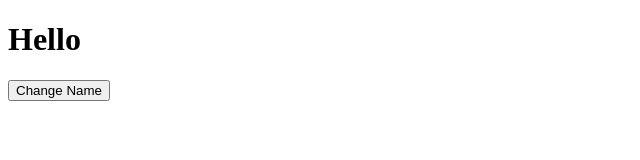
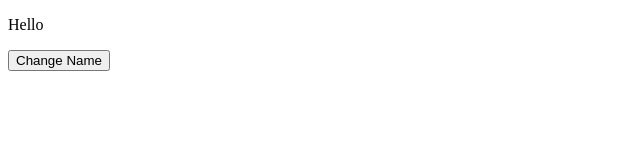
Before and after one commit to genarationth/web-js1-intro-exercise-jaturaorn, a plain HTML site: page Exercise1/index.html in a window 1280 px wide. Shown: the whole page, without its empty margins (0-640 px from the left). Drawn offline with Linux system fonts and the light colour scheme.

Commit message:
add and fix anything

```diff
--- a/Exercise1/index.html
+++ b/Exercise1/index.html
@@ -7,8 +7,9 @@
     <title>Change Name</title>
 </head>
 <body>
-    <h1>Hello</h1>
-    <p id="demo"></p>
+    <div>
+        <p id="demo">Hello</p>
+    </div>
     <button onclick="myFunction()">Change Name</button>
     <script src="script.js"></script>
 </body>
--- a/Exercise1/script.js
+++ b/Exercise1/script.js
@@ -1,7 +1,7 @@
 function myFunction() {
-    let person = prompt("Please enter your name", "Harry Potter");
+    let person = prompt("What your name", "F");
     if (person != null) {
       document.getElementById("demo").innerHTML =
-      `Hello ${person}! How are you today?`;
+      `Hello ${person}`;
     }
   }
```
